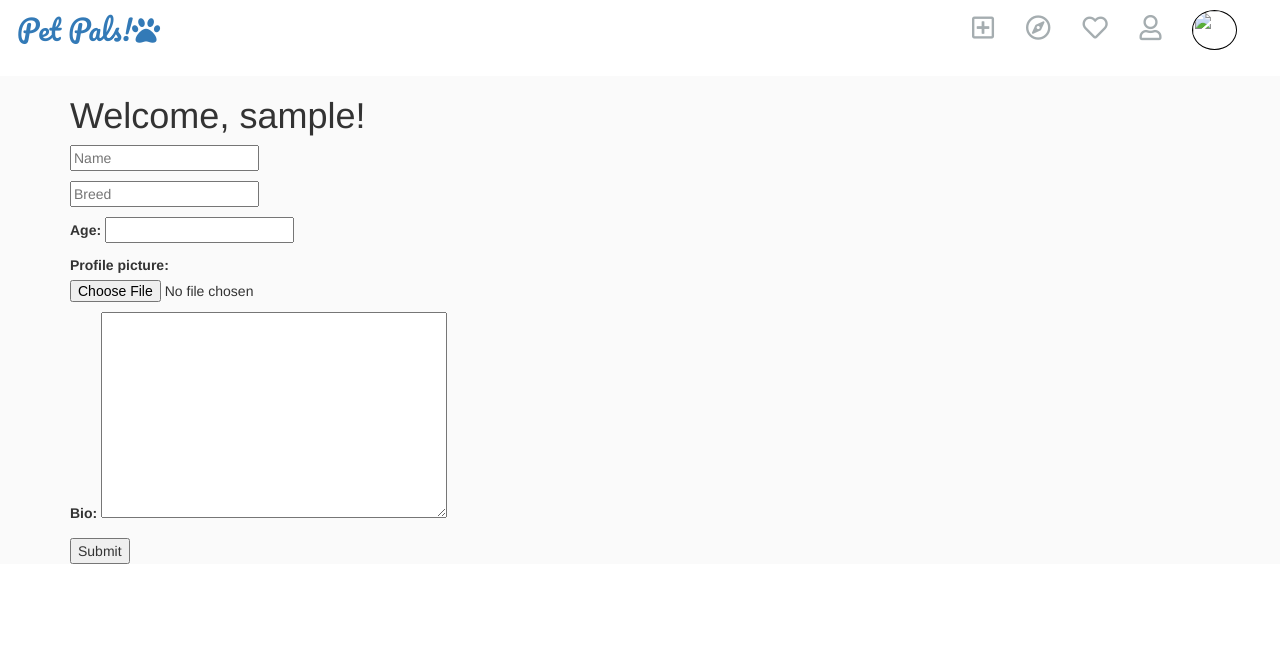
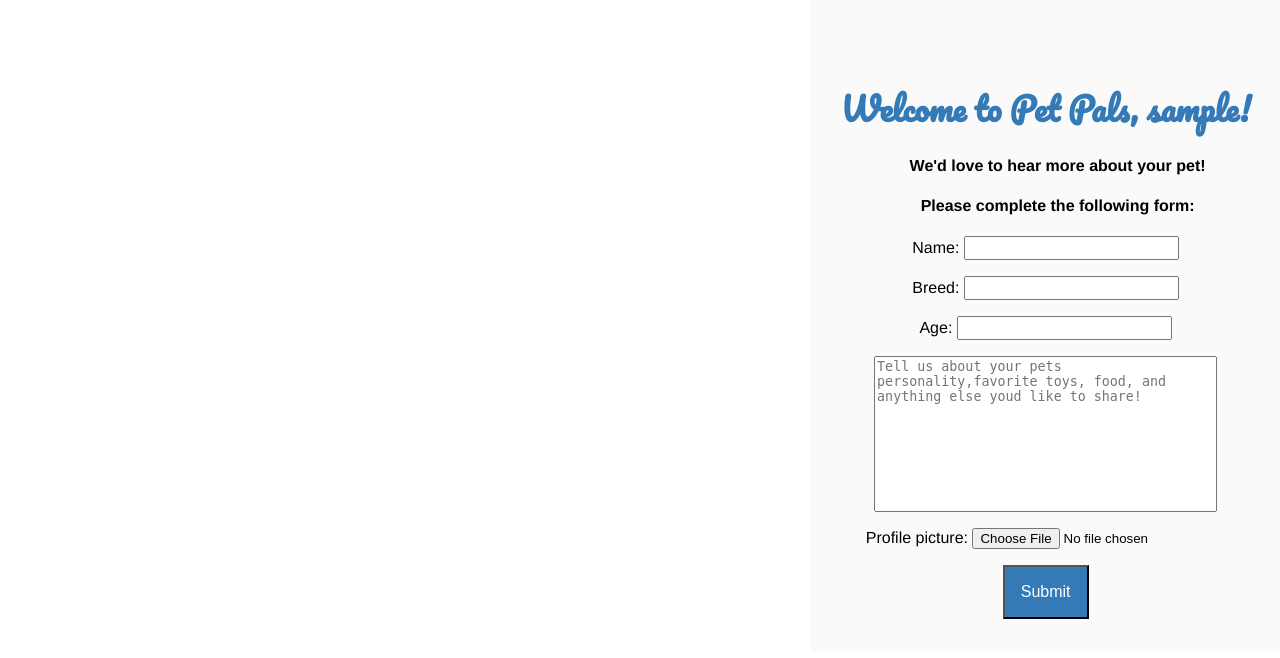
Before and after one commit to Cyrusluke925/petpals_app, a Django app: page /profilecreate in a window 1280 px wide. Shown: the top 658 px of the page. Run offline with Django 3.2, Linux system fonts and the light colour scheme; the visitor is signed in with stand-in values (Sample User, id 1); data comes from the database, SQL or seed files in the repository; data that the repository does not hold is empty; some libraries are stand-ins or nearby versions.

Commit message:
profileCreate style complete

```diff
--- a/petpals_app/forms.py
+++ b/petpals_app/forms.py
@@ -46,31 +46,37 @@
             raise forms.ValidationError("Passwords do not match, please try again!")
 
 class UserProfileInfoForm(forms.ModelForm):
-    name=forms.CharField(
-        label='',
-        widget=forms.TextInput(
-            attrs={'placeholder':'Name'}
-            )
-        )
+    # name=forms.CharField(
+    #     label='',
+    #     widget=forms.TextInput(
+    #         attrs={'placeholder':'Name'}
+    #         )
+    #     )
 
-    breed=forms.CharField(
-        label='',
-        widget=forms.TextInput(
-            attrs={'placeholder':'Breed'}
-            )
-        )
+    # breed=forms.CharField(
+    #     label='',
+    #     widget=forms.TextInput(
+    #         attrs={'placeholder':'Breed'}
+    #         )
+    #     )
 
     # age=forms.CharField(
     #     label='',
-    #     widget=forms.IntegerField(
+    #     widget=forms.NumberInput(
     #         attrs={'placeholder':'Age'}
     #         )
     #     )
 
+    bio=forms.CharField(
+        label='',
+        widget=forms.Textarea(
+            attrs={'placeholder':'Tell us about your pets'' personality,favorite toys, food, and anything else you''d like to share!'}
+            )
+        )
 
     class Meta():
         model = UserProfileInfo
-        fields = ('name', 'breed', 'age', 'profile_picture', 'bio')
+        fields = ('name', 'breed', 'age', 'bio','profile_picture')
 
 class PostForm(forms.ModelForm):
     class Meta():
--- a/petpals_app/static/css/main.css
+++ b/petpals_app/static/css/main.css
@@ -29,7 +29,9 @@
 ul {
     padding-left: 0;
 }
-
+li{
+    list-style-type: none;
+}
 
 .post {
     display: flex;
@@ -321,7 +323,7 @@
    width:40%;
 }
 
-h1.regAcc{
+h1.regAcc, h1.profWelc{
     font-family: "pacifico";
     color: #337ab7;
 }
@@ -350,12 +352,7 @@
     font-size: 1.5em;
 }
 
-/* register page media query */
-/* @media (max-width:950px) and (min-width:768px) {
-    .homePetPal{font-size: 3em;}
-    .smfp{font-size: .75em;}
-    .loginSignUp{font-size: .5em;}
-} */
+
 
 @media screen and (max-width: 768px) {
     .catdog, .regFormArea{width: 100%;}
@@ -381,4 +378,79 @@
 /* --------------- PROFILECREATE.HTML-------------------- */
 /* ------------------------------------------------------ */
 
+textarea {
+    resize: none;
+    column-count: 20;
+}
+
+.createProfCont{
+    display:flex;
+    flex-direction:row;
+    text-align:center;
+    font-family: Helvetica;
+}
+.createProfForm{
+    width:35%;
+    background:#FAFAFA;
+    padding:1em;
+}
+
+.profWelc{
+    margin-top:2em;
+}
+.catProfPic{
+    width:65%;
+    position: relative;
+    background: url("/static/cat.jpg");
+    height:100%;
+    background-position: center;
+    background-repeat: no-repeat;
+    background-size: cover;
+    min-width: none;
+}
+
+button{
+    color:white;
+    background-color: #337ab7;
+    padding:1em;
+    font-size:1em;
+}
+button:hover{
+    color:#337ab7;
+    background-color:white;
+    border: 1px solid #337ab7;
+
+}
+
+input#id_bio{
+    border: 1px solid #337ab7;
+    width:29em;
+    height:20em;
+}
+input#id_breed, input#id_name, input#id_age{
+    font-size:1em;
+}
+@media (max-width:885px) and (min-width:768px) {
+    .profWelc{font-size:1.5em;}
+}
+
+@media screen and (max-width: 768px) {
+    .catProfPic, .createProfForm{width: 100%;}
+    .catProfPic{height: 35%;}
+
+    .createProfCont{
+        display: flex;
+        flex-direction: column;
+    }
+
+    .createProfForm{
+        height: 65%;
+        padding-top: .1em;
+    }
+
+    .profWelc{
+        margin-top:.1em;
+        font-size: 1.55em;
+    }
+}
 /* -------------- END PROFILECREATE.HTML ----------------- */
--- a/petpals_app/templates/petpals_app/profile_create.html
+++ b/petpals_app/templates/petpals_app/profile_create.html
@@ -1,11 +1,14 @@
-{% extends "petpals_app/base.html" %}
 {% load staticfiles %}
+<link rel="stylesheet" href="{% static 'css/main.css' %}">
+<link href="https://fonts.googleapis.com/css?family=Pacifico" rel="stylesheet">
 {% block content %}
 
 <div class = "createProfCont">
   <div class = "catProfPic"></div>
     <div class = "createProfForm">
-      <h1> Welcome, {{ user.username }}!</h1>
+      <h1 class = "profWelc"> Welcome to Pet Pals, {{ user.username }}!</h1>
+      <h4> We'd love to hear more about your pet!</h4>
+      <h4> Please complete the following form:</h4>
       <form enctype="multipart/form-data" method="POST">
           {% csrf_token %}
           {{ form.as_p }}
```
